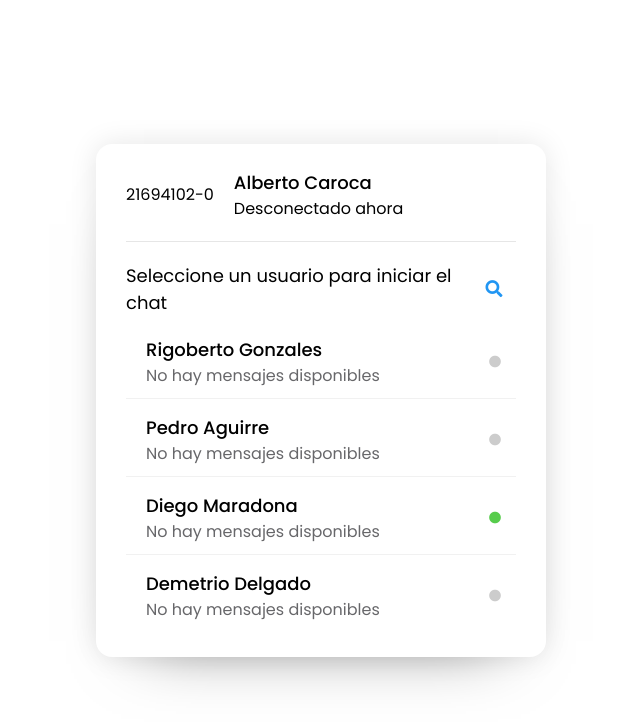
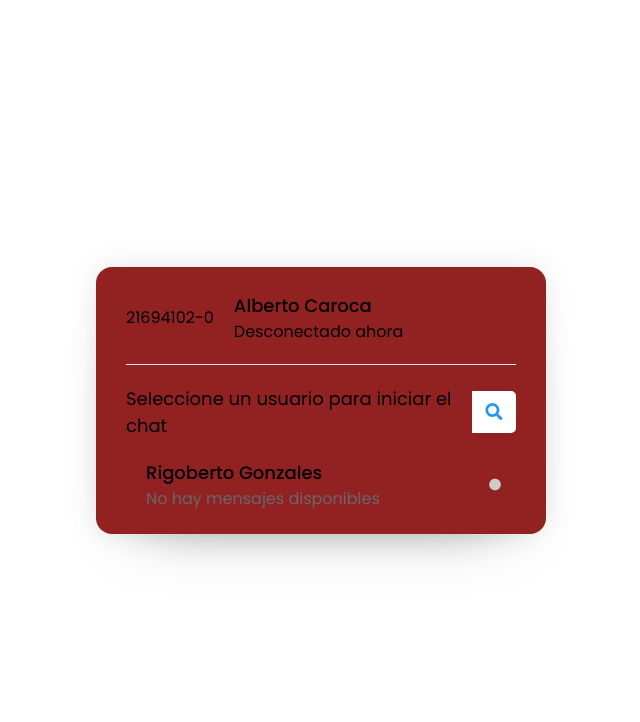
Before and after one commit to infralise123984/pruebahelp, a PHP site: page /vistas/usuarios.php in a window 1280 px wide. Shown: the top 722 px of the page, without its empty margins (319-959 px from the left). Run offline with PHP 8.4, Linux system fonts and the light colour scheme; a user stored in the database is signed in; data comes from the database, SQL or seed files in the repository; data that the repository does not hold is empty.

Commit message:
cambio a estilos

```diff
--- a/css/estilochat.css
+++ b/css/estilochat.css
@@ -15,7 +15,7 @@ body{
   padding: 0 10px;
 }
 .wrapper{
-  background: rgb(255, 255, 255);
+  background: rgb(146, 34, 34);
   max-width: 450px;
   width: 100%;
   border-radius: 16px;
@@ -23,7 +23,6 @@ body{
               0 32px 64px -48px rgba(0,0,0,0.5);
 }
 
-/* Login & Signup Form CSS Start */
 
 /* Users List CSS Start */
 .users{
@@ -119,7 +118,7 @@ body{
   content: '\f00d';
 }
 .users-list{
-  max-height: 350px;
+  max-height: 50px;
   overflow-y: auto;
 }
 :is(.users-list, .chat-box)::-webkit-scrollbar{
```
